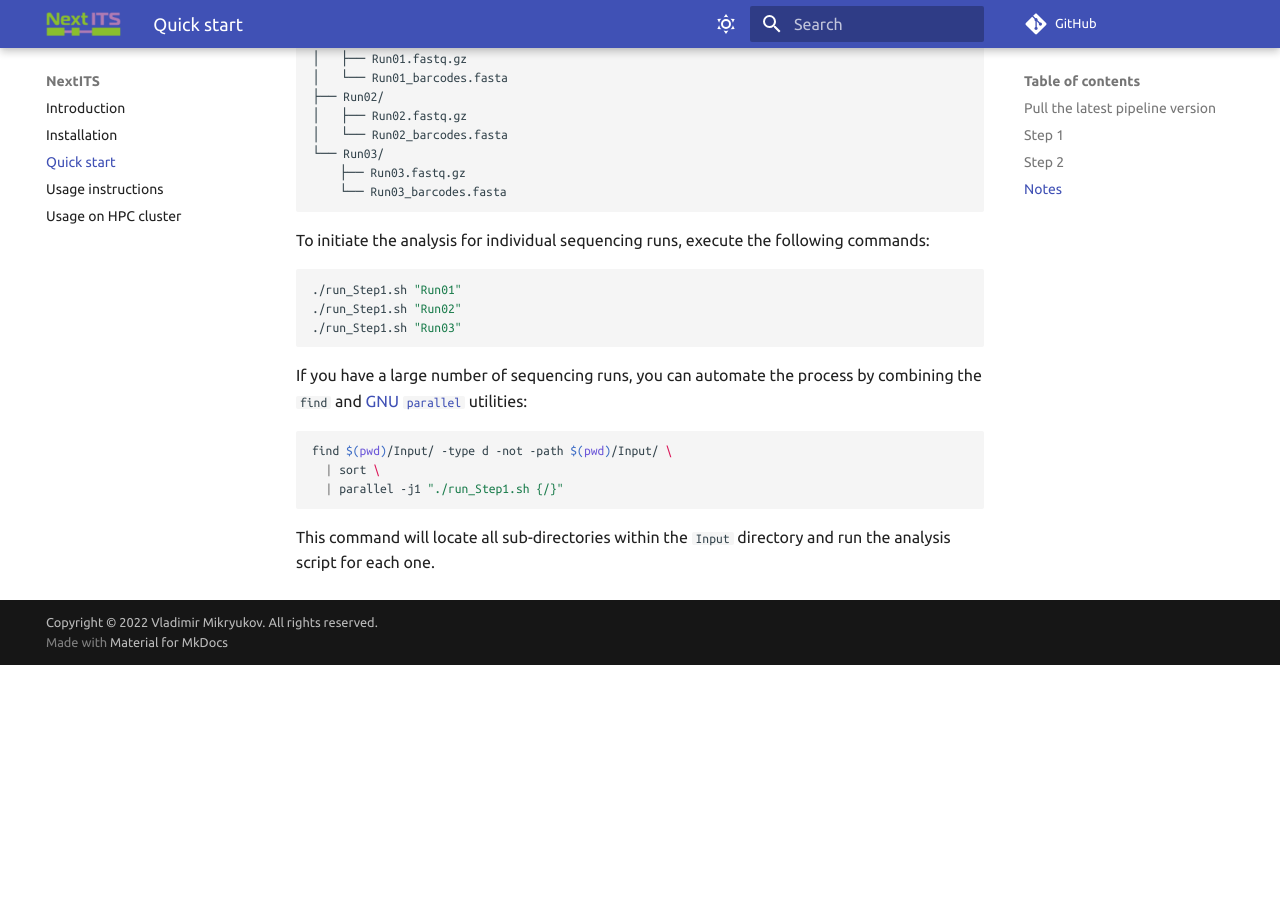
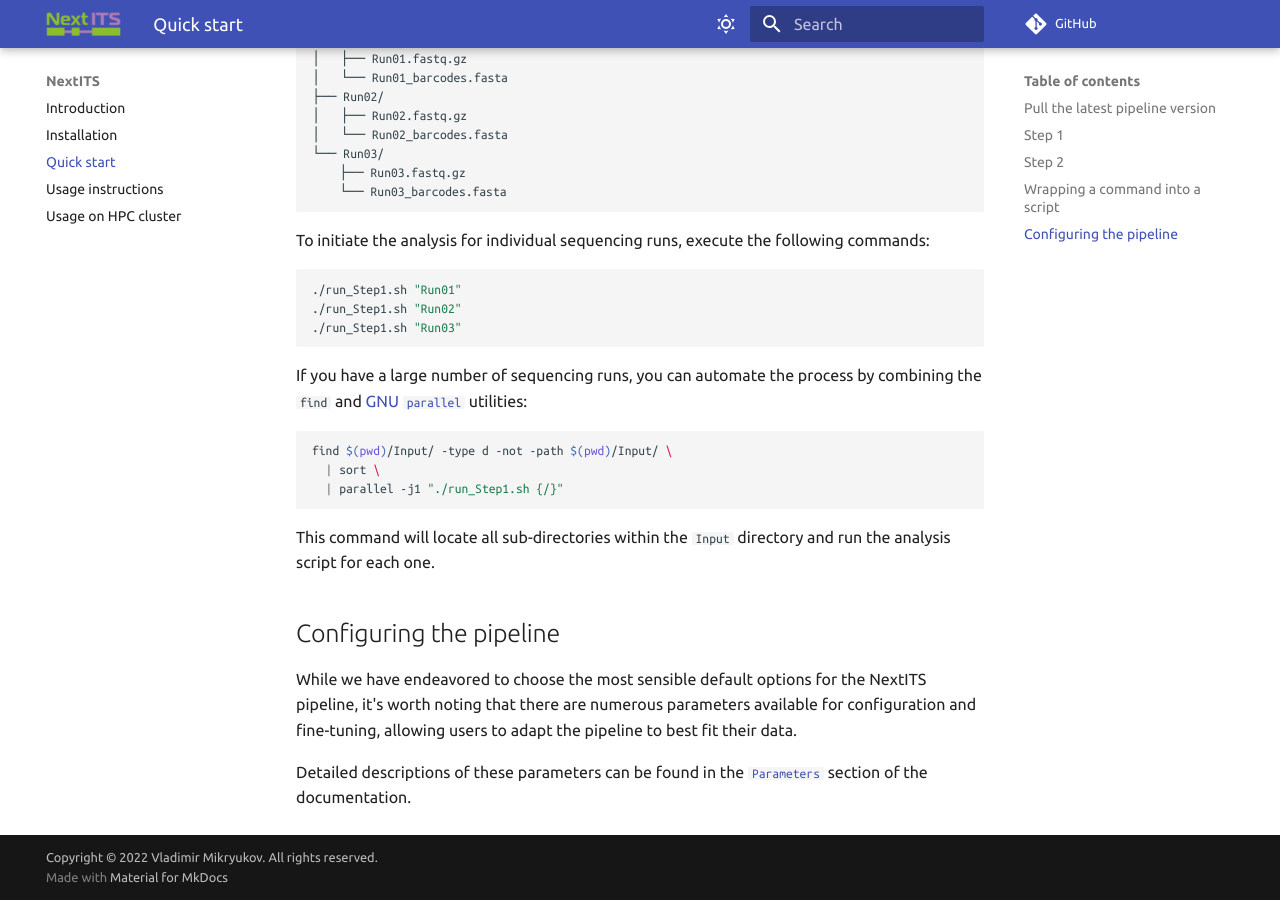
Before and after one commit to Next-ITS/nextits.github.io, an MkDocs documentation site: the page built from docs/quickstart.md, in a window 1280 px wide and 900 px high, scrolled down 2946 px. Built offline with MkDocs 1.6.1 and Material for MkDocs 9.7.7, drawn with Linux system fonts in a browser that asks for light colours; comment, search, counter and statistics services are not loaded; before the commit the page ends 3611 px from its top, so only the background shows below that; some of the changed text lies outside the part shown.

Commit message:
quickstart - params link

````diff
--- a/docs/quickstart.md
+++ b/docs/quickstart.md
@@ -90,7 +90,7 @@ nextflow run vmikk/NextITS -r main \
     For more details, see the `Usage instructions`.
 
 
-## Notes
+## Wrapping a command into a script
 
 To follow the [DRY principle](https://en.wikipedia.org/wiki/Don%27t_repeat_yourself),
 it is possible to wrap Step-1 commands into a simple script.
@@ -168,3 +168,11 @@ find $(pwd)/Input/ -type d -not -path $(pwd)/Input/ \
   | parallel -j1 "./run_Step1.sh {/}"
 ```
 This command will locate all sub-directories within the `Input` directory and run the analysis script for each one.
+
+## Configuring the pipeline
+
+While we have endeavored to choose the most sensible default options for the NextITS pipeline,
+it's worth noting that there are numerous parameters available for configuration and fine-tuning,
+allowing users to adapt the pipeline to best fit their data.
+
+Detailed descriptions of these parameters can be found in the [`Parameters`](parameters.md) section of the documentation.
````
